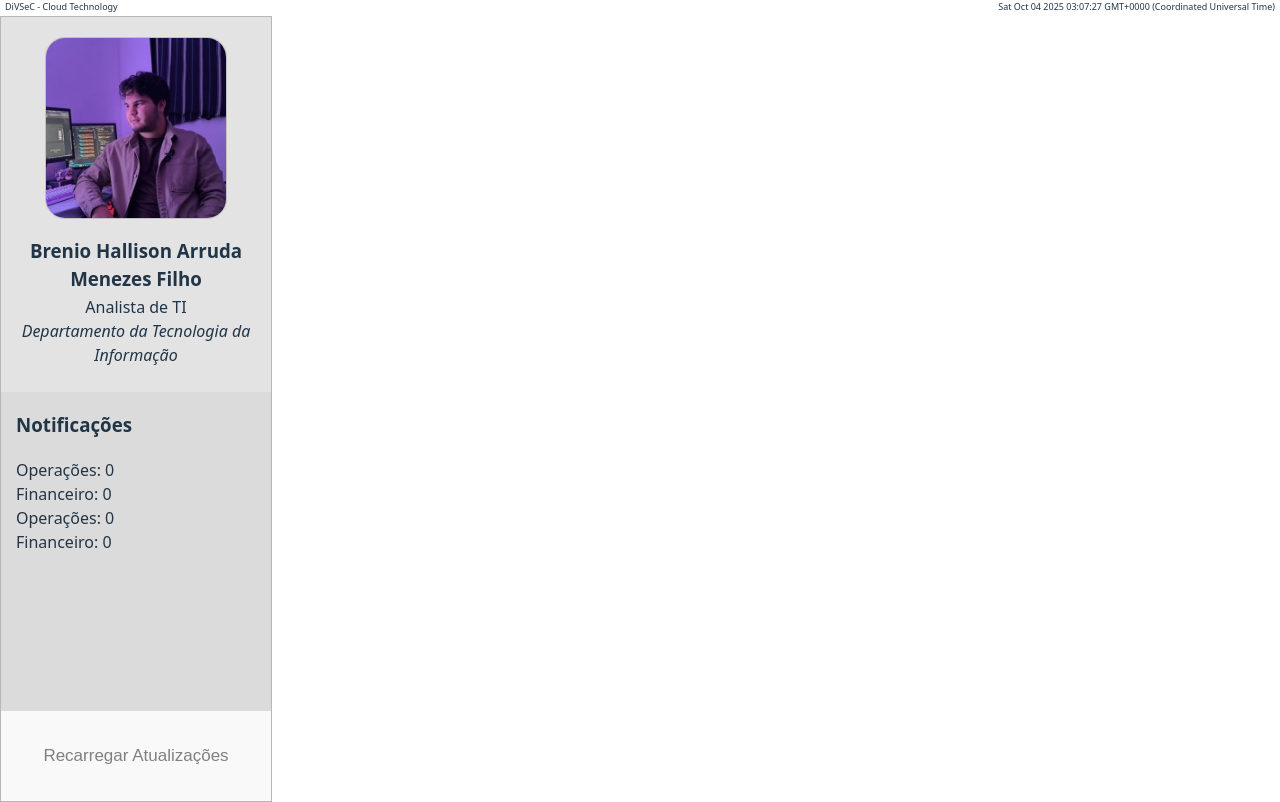
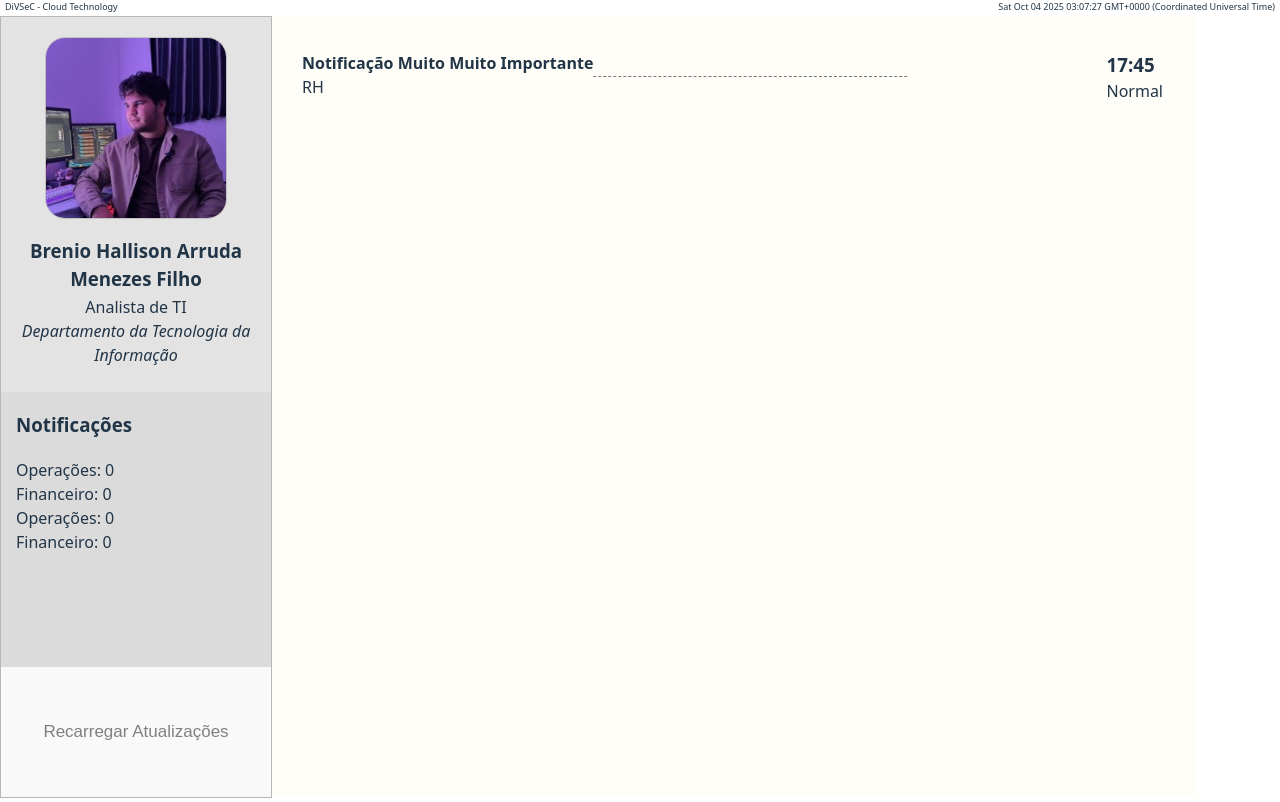
Before and after one commit to brenio55/SGA, a React (Vite) app: page / in a window 1280 px wide. Built offline with nearby package versions, Linux system fonts and the light colour scheme.

Commit message:
add: added more style to notification component

```diff
--- a/src/App.css
+++ b/src/App.css
@@ -1,5 +1,6 @@
-
-/* Inline | http://localhost:5173/ */
-
-img {
+.rSideHome {
+  width: 70%;
+  background: #fffdf7;
+  margin-top: 2px;
+  padding-left: 30px;
 }
--- a/src/App.tsx
+++ b/src/App.tsx
@@ -1,6 +1,8 @@
 import { useState } from 'react'
 import Header from './Header'
 import ProfileLeft from './ProfileLeft'
+import Notification from './components/Notification'
+
 import './App.css'
 
 function App() {
@@ -9,7 +11,9 @@ function App() {
       <Header></Header>
       <main className="">
         <ProfileLeft></ProfileLeft>
-        <div className="rSideHome"></div>
+        <div className="rSideHome">
+          <Notification></Notification>
+        </div>
       </main>
       <footer>
 
--- a/src/ProfileLeft.css
+++ b/src/ProfileLeft.css
@@ -16,7 +16,7 @@
   width: 100%;
   background-color: #d0d0d0;
   padding-bottom: 15px;
-  min-height: 260px;
+  /* min-height: 260px; */
 }
 
 .profileLeftNotifications p, .profileLeftNotifications h3{
@@ -73,8 +73,8 @@
 /* Inline | http://localhost:5173/ */
 
 .profileLeftNotifications {
-  /* height: 260px; */
-  height: 438px;
+  height: 260px;
+  /* height: 438px; */
 }
 
 
--- /dev/null
+++ b/src/components/Notification.css
@@ -0,0 +1,31 @@
+
+/* Inline | http://localhost:5173/ */
+
+.notificationDiv {
+  display: flex;
+  justify-content: space-between;
+  align-items: start;
+  flex-direction: row;
+  padding-top: 35px;
+  position: relative;
+}
+
+.notificationDiv p, .notificationDiv h4, .notificationDiv h3 {
+  margin: 0;
+}
+
+.rightNotificationSection {
+  padding-right: 35px;
+}
+
+.notificationDiv::before{
+    content: "";
+    position: absolute;
+    bottom: 25px;
+    width: 35%;
+    height: 1px;
+    /* background-color: #C4C4C4; */
+    border-top: 1px dashed #777;
+    left: 50%;
+    transform: translateX(-50%);
+}
--- a/src/components/Notification.tsx
+++ b/src/components/Notification.tsx
@@ -1,10 +1,20 @@
+import "./Notification.css"
+
 function Notification(){
 
 
     return (
     <>
         <div className="notificationDiv">
-            <h4></h4>
+            <div className="leftNotificationSection">
+                <h4>Notificação Muito Muito Importante</h4>
+                <p className="notificationDepartment">RH</p>
+            </div>
+            <div className="rightNotificationSection">
+                <h3>17:45</h3>
+                <p className="notificationType">Normal</p>
+            </div>
+
         </div>
     </>
     )
--- a/src/index.css
+++ b/src/index.css
@@ -3,9 +3,9 @@
   line-height: 1.5;
   font-weight: 400;
 
-  color-scheme: light dark;
-  color: rgba(255, 255, 255, 0.87);
-  background-color: #242424;
+  /* color-scheme: light dark; */
+  /* color: rgba(255, 255, 255, 0.87); */
+  /* background-color: #242424; */
 
   font-synthesis: none;
   text-rendering: optimizeLegibility;
@@ -46,4 +46,5 @@ p{
 main {
   display: flex;
   flex-direction: row;
+  position: relative;
 }
```
